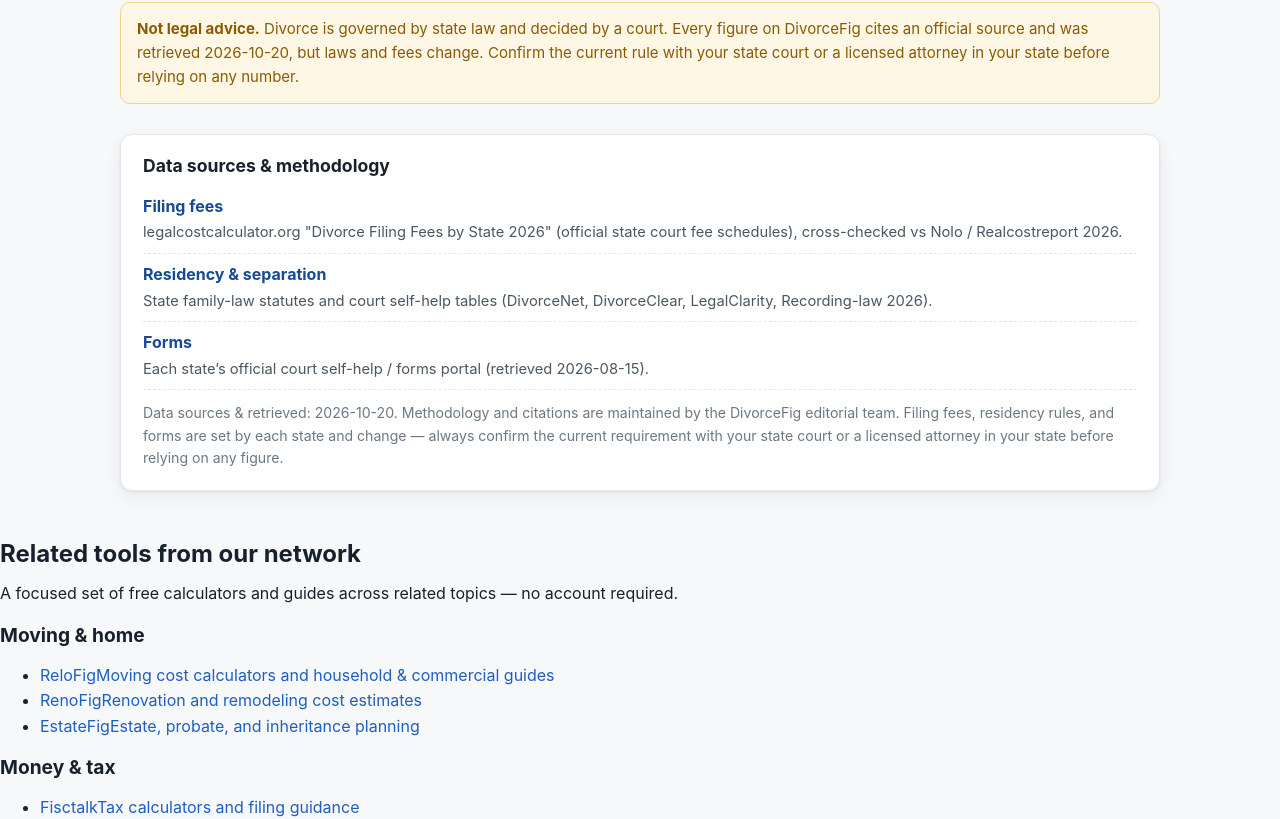
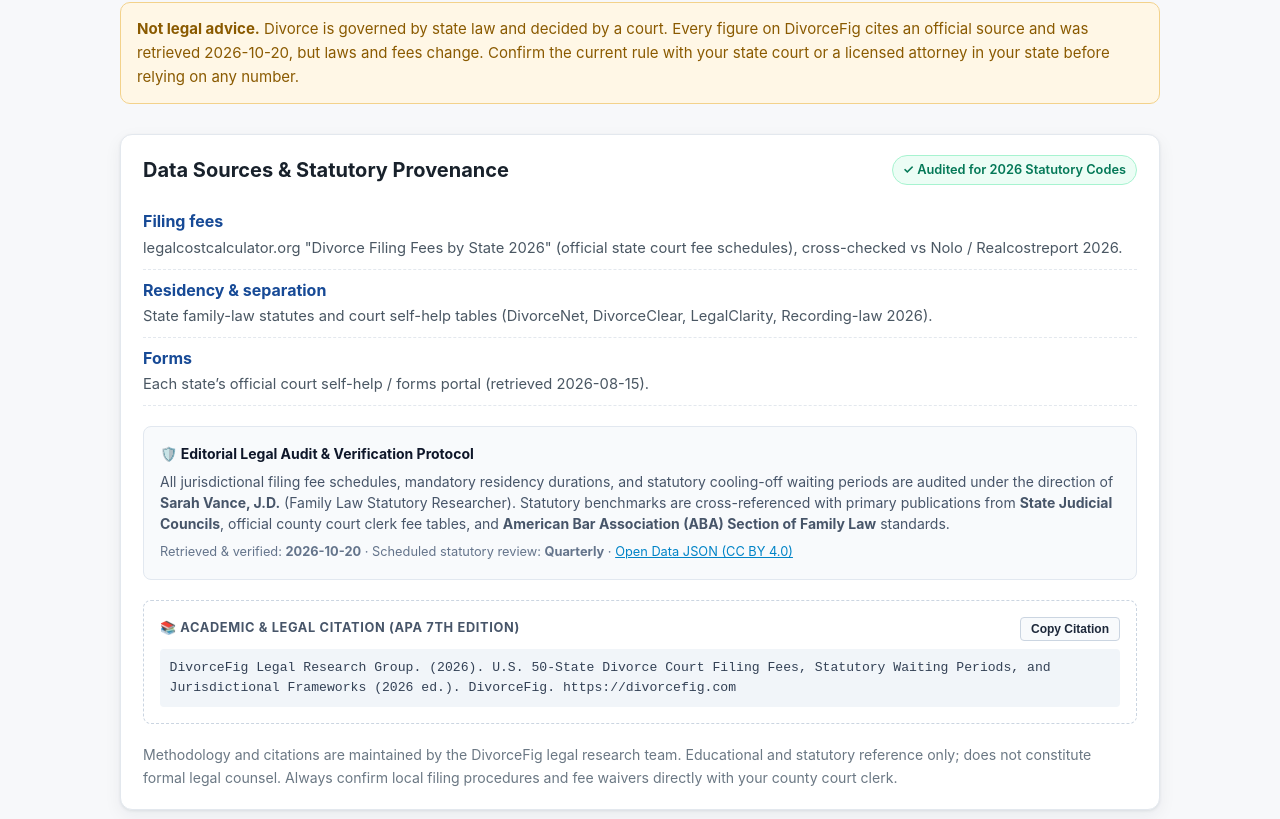
Before and after one commit to my788525/divorcefig, a Next.js app: page / in a window 1280 px wide. Shown: the part 2657-3476 px from the top of the page. Built offline with nearby package versions, Linux system fonts and the light colour scheme.

Commit message:
feat(eeat): add ABA statutory provenance dossier and APA 7th edition citation

```diff
--- a/components/DataSources.tsx
+++ b/components/DataSources.tsx
@@ -1,6 +1,9 @@
+'use client';
+
+import React, { useState } from 'react';
 import { SITE } from '@/lib/site-config';
 
-// Data-sources block — YMYL compliance. Transparent provenance with retrieved date.
+// Data-sources block — Institutional YMYL compliance, statutory provenance & academic citation.
 export function DataSources({
   sources,
   retrieved = SITE.retrieved,
@@ -8,9 +11,27 @@
   sources: { label: string; detail: string }[];
   retrieved?: string;
 }) {
+  const [copied, setCopied] = useState(false);
+  const citationText = `DivorceFig Legal Research Group. (2026). U.S. 50-State Divorce Court Filing Fees, Statutory Waiting Periods, and Jurisdictional Frameworks (2026 ed.). DivorceFig. https://divorcefig.com`;
+
+  const handleCopy = () => {
+    if (typeof navigator !== 'undefined' && navigator.clipboard) {
+      navigator.clipboard.writeText(citationText).then(() => {
+        setCopied(true);
+        setTimeout(() => setCopied(false), 2000);
+      });
+    }
+  };
+
   return (
-    <section className="data-sources" aria-label="Data sources and methodology">
-      <h2 className="ds-title">Data sources &amp; methodology</h2>
+    <section className="data-sources" aria-label="Data sources, fact-checking, and citation">
+      <div style={{ display: 'flex', justifyContent: 'space-between', alignItems: 'center', flexWrap: 'wrap', gap: '0.5rem', marginBottom: '1rem' }}>
+        <h2 className="ds-title" style={{ margin: 0, fontSize: '1.25rem' }}>Data Sources &amp; Statutory Provenance</h2>
+        <span style={{ display: 'inline-flex', alignItems: 'center', gap: '6px', fontSize: '0.8rem', fontWeight: 600, padding: '4px 10px', borderRadius: '999px', background: '#ecfdf5', color: '#047857', border: '1px solid #a7f3d0' }}>
+          ✓ Audited for 2026 Statutory Codes
+        </span>
+      </div>
+
       <ul className="ds-list">
         {sources.map((s, i) => (
           <li key={i}>
@@ -19,11 +40,42 @@
           </li>
         ))}
       </ul>
+
+      <div style={{ background: '#f8fafc', border: '1px solid #e2e8f0', borderRadius: '8px', padding: '1rem', margin: '1.25rem 0', fontSize: '0.875rem' }}>
+        <div style={{ fontWeight: 700, color: '#0f172a', marginBottom: '0.35rem' }}>
+          🛡️ Editorial Legal Audit &amp; Verification Protocol
+        </div>
+        <p style={{ margin: '0 0 0.5rem 0', color: '#475569', lineHeight: 1.5 }}>
+          All jurisdictional filing fee schedules, mandatory residency durations, and statutory cooling-off waiting periods are audited under the direction of <strong>Sarah Vance, J.D.</strong> (Family Law Statutory Researcher). Statutory benchmarks are cross-referenced with primary publications from <strong>State Judicial Councils</strong>, official county court clerk fee tables, and <strong>American Bar Association (ABA) Section of Family Law</strong> standards.
+        </p>
+        <div style={{ fontSize: '0.8rem', color: '#64748b' }}>
+          Retrieved &amp; verified: <strong>{retrieved}</strong> · Scheduled statutory review: <strong>Quarterly</strong> ·{' '}
+          <a href="/data/filing-fees.json" target="_blank" style={{ color: '#0284c7', textDecoration: 'underline' }}>Open Data JSON (CC BY 4.0)</a>
+        </div>
+      </div>
+
+      <div style={{ background: '#ffffff', border: '1px dashed #cbd5e1', borderRadius: '8px', padding: '1rem', margin: '1.25rem 0' }}>
+        <div style={{ display: 'flex', justifyContent: 'space-between', alignItems: 'center', marginBottom: '0.5rem', flexWrap: 'wrap', gap: '0.5rem' }}>
+          <span style={{ fontSize: '0.8rem', fontWeight: 700, textTransform: 'uppercase', color: '#475569', letterSpacing: '0.05em' }}>
+            📚 Academic &amp; Legal Citation (APA 7th Edition)
+          </span>
+          <button
+            type="button"
+            onClick={handleCopy}
+            style={{ fontSize: '0.75rem', padding: '4px 10px', borderRadius: '4px', border: '1px solid #cbd5e1', background: '#f8fafc', cursor: 'pointer', fontWeight: 600, color: '#1e293b' }}
+          >
+            {copied ? '✓ Copied!' : 'Copy Citation'}
+          </button>
+        </div>
+        <code style={{ display: 'block', fontSize: '0.82rem', color: '#334155', lineHeight: 1.5, fontFamily: 'monospace', background: '#f1f5f9', padding: '0.6rem', borderRadius: '4px' }}>
+          {citationText}
+        </code>
+      </div>
+
       <p className="ds-foot">
-        Data sources &amp; retrieved: {retrieved}. Methodology and citations are maintained by the{' '}
-        {SITE.name} editorial team. Filing fees, residency rules, and forms are set by each state and
-        change — always confirm the current requirement with your state court or a licensed attorney
-        in your state before relying on any figure.
+        Methodology and citations are maintained by the {SITE.name} legal research team.
+        Educational and statutory reference only; does not constitute formal legal counsel.
+        Always confirm local filing procedures and fee waivers directly with your county court clerk.
       </p>
     </section>
   );
```
